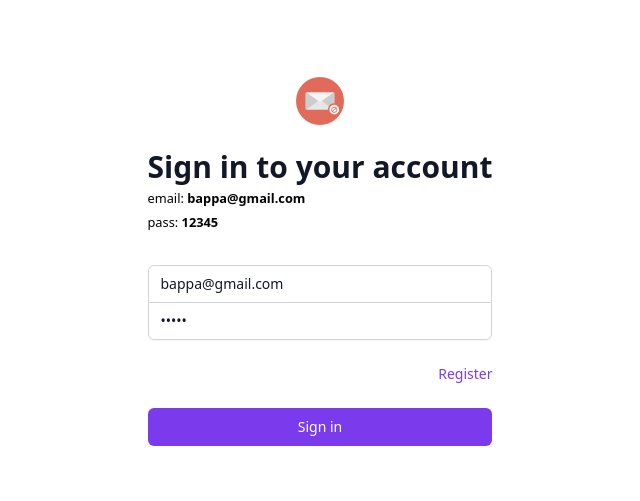
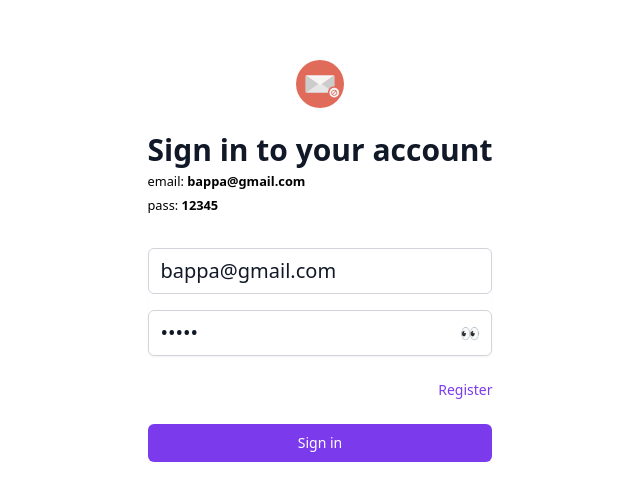
Before and after one commit to bappasahabapi/chat-applicaton, a React (Create React App) app: page / in a window 1280 px wide. Shown: the part 139-640 px from the top of the page, without its empty margins (320-960 px from the left). Built offline with nearby package versions, Linux system fonts and the light colour scheme.

Commit message:
refactor login

```diff
--- a/src/components/inbox/Navigation.js
+++ b/src/components/inbox/Navigation.js
@@ -21,8 +21,9 @@ export default function Navigation() {
                     <Link to="/">
                         <img
                             className="h-10"
+                            // src="bappa"
                             src={logoImage}
-                            alt="Learn with Sumit"
+                            alt="Chatbox"
                         />
                     </Link>
                     <ul>
--- /dev/null
+++ b/src/components/ui/Button.js
@@ -0,0 +1,13 @@
+function Button({ type, label, isLoading, disabled }) {
+  return (
+    <button
+      type={type}
+      className="group relative w-full flex justify-center py-2 px-4 border border-transparent text-sm font-medium rounded-md text-white bg-violet-600 hover:bg-violet-700 focus:outline-none focus:ring-2 focus:ring-offset-2 focus:ring-violet-500"
+      disabled={disabled}
+    >
+      {isLoading ? "Loading..." : label}
+    </button>
+  );
+}
+
+export default Button;
--- /dev/null
+++ b/src/components/ui/InputFiled.js
@@ -0,0 +1,46 @@
+import { useState } from "react";
+
+function InputField({ id, name, type, placeholder, value, onChange }) {
+  const [showPassword, setShowPassword] = useState(false);
+
+  const isPasswordField = type === "password";
+
+  const togglePasswordVisibility = () => {
+    setShowPassword((prev) => !prev);
+  };
+
+  return (
+    <div className="relative">
+      <label htmlFor={id} className="sr-only">
+        {name}
+      </label>
+      <input
+        id={id}
+        name={name}
+        type={isPasswordField && showPassword ? "text" : type}
+        autoComplete={name}
+        required
+        className="appearance-none rounded-md relative block w-full px-3 py-2 border border-gray-300 placeholder-gray-500 text-gray-900 focus:outline-none focus:ring-violet-500 focus:border-violet-500 text-xl  "
+        placeholder={placeholder}
+        value={value}
+        onChange={onChange}
+      />
+      {isPasswordField && (
+        <button
+          type="button"
+          onClick={togglePasswordVisibility}
+          className="absolute inset-y-0 right-0 pr-3 flex items-center text-gray-400 hover:text-gray-600"
+          aria-label={showPassword ? "Hide password" : "Show password"}
+        >
+          {showPassword ? (
+            '🔒'
+          ) : (
+           '👀'
+          )}
+        </button>
+      )}
+    </div>
+  );
+}
+
+export default InputField;
--- a/src/pages/Login.js
+++ b/src/pages/Login.js
@@ -3,40 +3,44 @@ import blankImage from "../assets/images/blank.svg";
 import { useEffect, useState } from "react";
 import { useLoginMutation } from "../features/auth/authApi";
 import Error from "../components/ui/Error";
+import InputField from "../components/ui/InputFiled";
 
 export default function Login() {
-  const [email, setEmail] = useState("bappa@gmail.com");
-  const [password, setPassword] = useState("12345");
+
+
+  const [credentials, setCredentials] = useState({
+    email: "bappa@gmail.com",
+    password: "12345",
+  });
   const [error, setError] = useState("");
 
   const [login, { data, isLoading, error: responseError }] = useLoginMutation();
-
   const navigate = useNavigate();
 
-  // data post hbr por tar response k dorte  useEffect
+  // Handle api response:  data post hbr por tar response k dorte  useEffect
   useEffect(() => {
-    // console.log(data);
-    // console.log(responseError);
-    //todo:handle error case
+
     if (responseError?.data) {
       setError(responseError.data);
     }
-    //todo: handle success case
-    console.log(data);
-    if (data?.accessToken && data?.user) {
+    else if (data?.accessToken && data?.user) {
       navigate("/inbox");
     }
   }, [data, responseError, navigate]);
 
+   // Handle form input changes
+  const handleInputChange =(e)=>{
+    const {name,value}=e.target;
+    setCredentials((pre)=>({
+      ...pre,
+      [name]:value
+    }))
+  };
+
   const handleSubmit = (e) => {
     e.preventDefault();
-
-    //todo: set previous error clear
     setError("");
-    login({
-      email,
-      password,
-    });
+    login(credentials);
   };
 
   return (
@@ -54,39 +58,25 @@ export default function Login() {
             <small>pass: <b>12345</b> </small>
           </div>
           <form className="mt-8 space-y-6" onSubmit={handleSubmit}>
-            <div className="rounded-md shadow-sm -space-y-px">
-              <div>
-                <label htmlFor="email-address" className="sr-only">
-                  Email address
-                </label>
-                <input
-                  id="email-address"
+            <div className="rounded-md shadow-sm space-y-4">
+              <InputField
+                id="email"
                 name="email"
                 type="email"
-                  autoComplete="email"
-                  required
-                  className="appearance-none rounded-none relative block w-full px-3 py-2 border border-gray-300 placeholder-gray-500 text-gray-900 rounded-t-md focus:outline-none focus:ring-violet-500 focus:border-violet-500 focus:z-10 sm:text-sm"
-                  placeholder="Email address"
-                  value={email}
-                  onChange={(e) => setEmail(e.target.value)}
+                placeholder="Enter your email address"
+                value={credentials.email}
+                onChange={handleInputChange}
+
               />
-              </div>
-              <div>
-                <label htmlFor="password" className="sr-only">
-                  Password
-                </label>
-                <input
+              <InputField
                  id="password"
                 name="password"
                 type="password"
-                  autoComplete="current-password"
-                  required
-                  className="appearance-none rounded-none relative block w-full px-3 py-2 border border-gray-300 placeholder-gray-500 text-gray-900 rounded-b-md focus:outline-none focus:ring-violet-500 focus:border-violet-500 focus:z-10 sm:text-sm"
                 placeholder="Password"
-                  value={password}
-                  onChange={(e) => setPassword(e.target.value)}
+                value={credentials.password}
+                onChange={handleInputChange}
+
               />
-              </div>
             </div>
 
             <div className="flex items-center justify-end">
```
Lines whose indentation alone changed are shown as unchanged.
